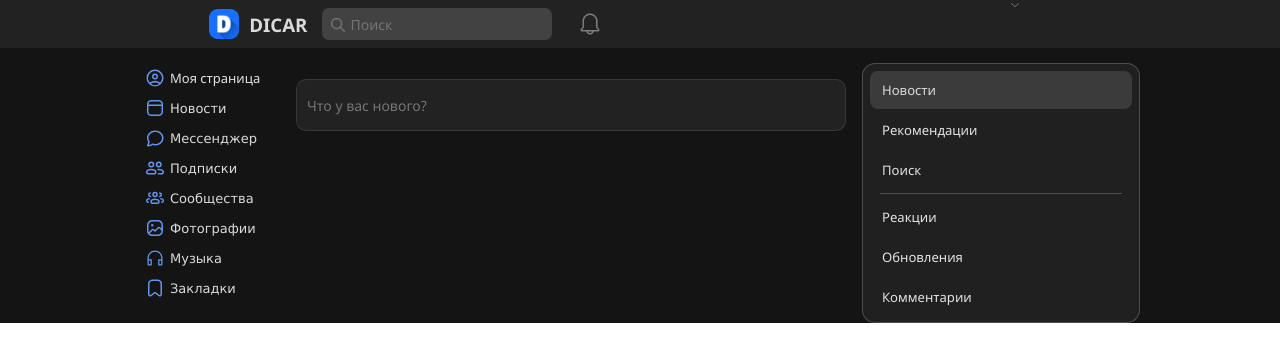
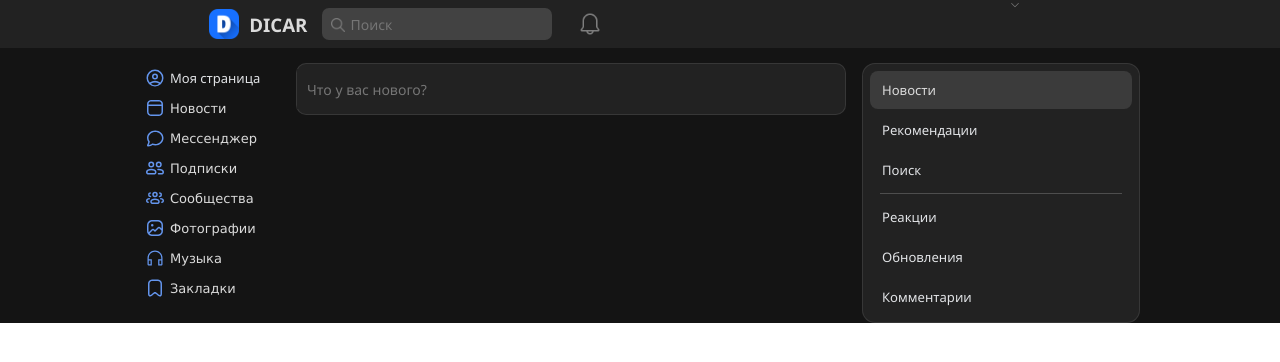
Before and after one commit to shishanee/Social-Network-Front, a React (Vite) app: page / in a window 1280 px wide. Shown: the top 362 px of the page. Built offline with nearby package versions, Linux system fonts and the light colour scheme; no server answers.

Commit message:
code review

```diff
--- a/src/components/Header/Header.tsx
+++ b/src/components/Header/Header.tsx
@@ -6,6 +6,7 @@ import down from "../../../public/down-arrow (2).png";
 import bell from "../../../public/bell.png";
 import { useSelector } from "react-redux";
 import { RootState } from "../../app/store";
+import noimage from "../../../public/noimage.png";
 
 const Header: React.FC = (): JSX.Element => {
   const user = useSelector((state: RootState) => state.user.user);
@@ -25,7 +26,12 @@ const Header: React.FC = (): JSX.Element => {
         </div>
       </div>
       <div className={styles.profile}>
-        {token && <img src={`http://localhost:4000/${user.image}`} alt="" />}
+        {token && (
+          <img
+            src={user.image ? `http://localhost:4000/${user.image}` : noimage}
+            alt=""
+          />
+        )}
         <img className={styles.down} src={down} alt="" />
       </div>
     </header>
--- a/src/components/Home/Home.module.scss
+++ b/src/components/Home/Home.module.scss
@@ -1,5 +1,5 @@
 .homePage {
-  padding: 16px;
+  padding: 0 16px;
   background: #141414;
   display: flex;
   flex-direction: column;
--- a/src/components/Home/Home.tsx
+++ b/src/components/Home/Home.tsx
@@ -3,17 +3,23 @@ import styles from "./Home.module.scss";
 import RightSidebar from "../rightSidebar/rightSidebar";
 import { useSelector } from "react-redux";
 import { RootState } from "../../app/store";
+import noimage from "../../../public/noimage.png";
 
 const Home: React.FC = (): JSX.Element => {
   const user = useSelector((state: RootState) => state.user.user);
-  const token = useSelector((state: RootState) => state.application.token)
+  const token = useSelector((state: RootState) => state.application.token);
 
   return (
     <>
       <div className={styles.homePage}>
         <title>Новости</title>
         <div className={styles.post}>
-          {token &&<img src={`http://localhost:4000/${user.image}`} alt="" />}
+          {token && (
+            <img
+              src={user.image ? `http://localhost:4000/${user.image}` : noimage}
+              alt=""
+            />
+          )}
           <input type="text" placeholder="Что у вас нового?" />
         </div>
       </div>
--- a/src/components/rightSidebar/rightSidebar.module.scss
+++ b/src/components/rightSidebar/rightSidebar.module.scss
@@ -1,14 +1,14 @@
 .rightSidebarContainer {
-  background-color: #222222f7;
+  background-color: #222222;
   color: #dbdbdb;
   width: 355px;
   height: 260px;
   border-radius: 13px;
-  border: solid 1px rgba(128, 128, 128, 0.468);
+  border: 1px solid rgba(192, 192, 192, 0.135);
   font-family: "Segoe UI", Tahoma, Geneva, Verdana, sans-serif;
 }
 .rightSidebarContainerHeaght{
-  background-color: #222222f7;
+  background-color: #222222;
   color: #dbdbdb;
   width: 355px;
   height: 380px;
```
Also changed, not shown: public/noimage.png (added).
